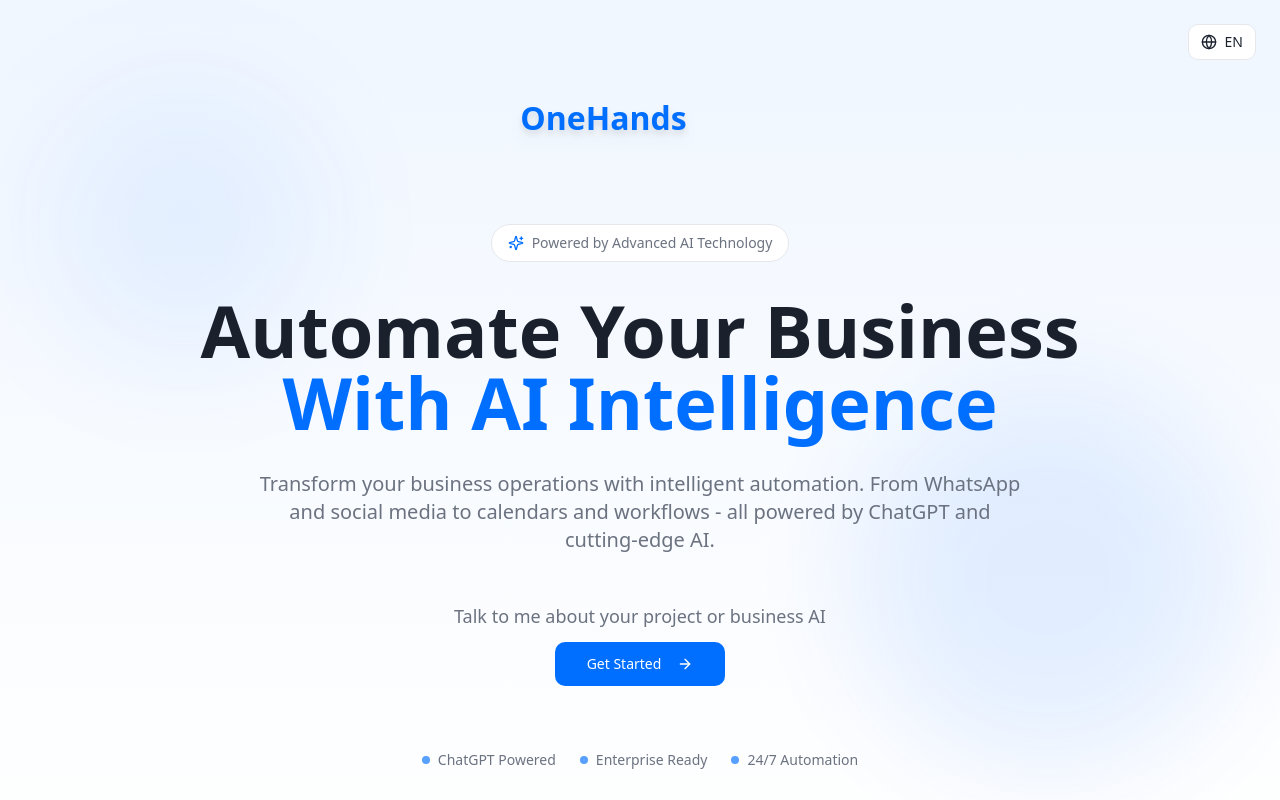
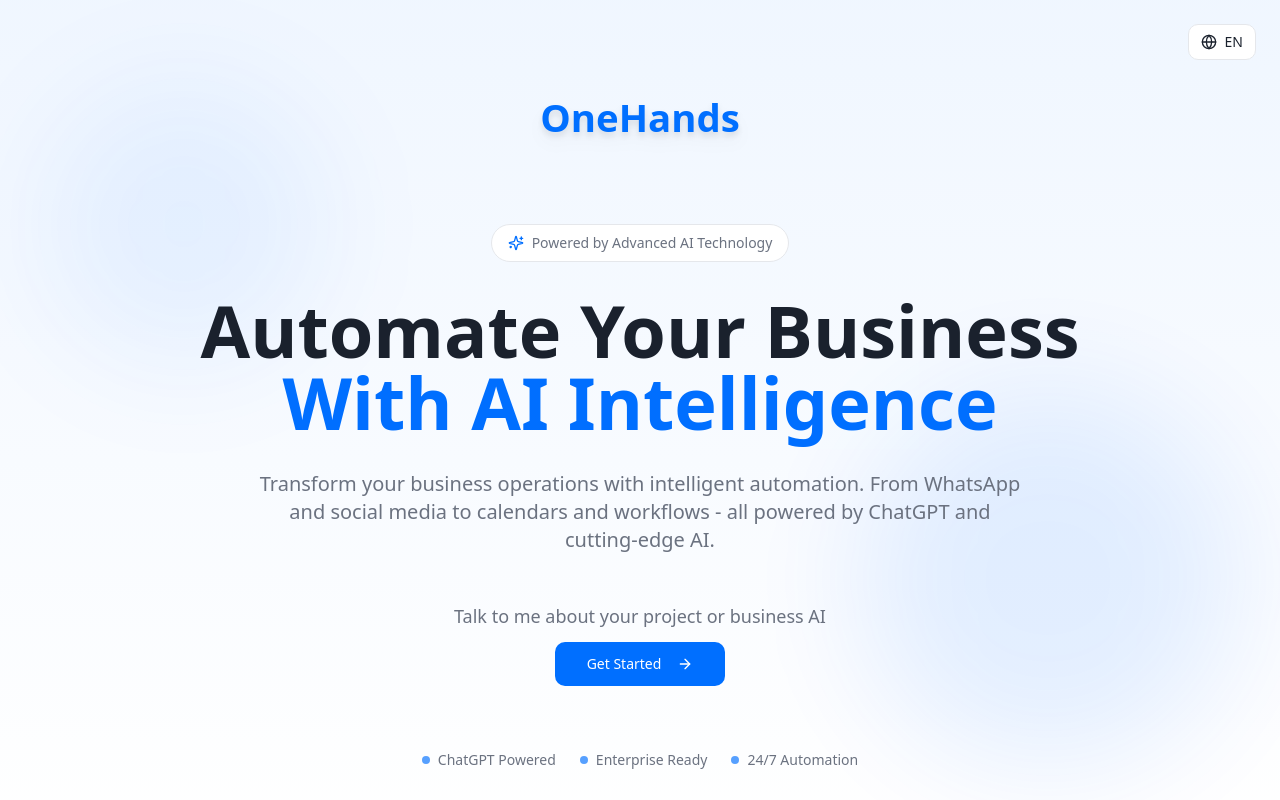
Before and after one commit to hanging360/onehands-ai-flow, a React (Vite) app: page / in a window 1280 px wide. Shown: the top 800 px of the page. Built offline with nearby package versions, Linux system fonts and the light colour scheme.

Commit message:
Center logo on page

```diff
--- a/src/components/OneHandsLogo.tsx
+++ b/src/components/OneHandsLogo.tsx
@@ -5,18 +5,19 @@ interface OneHandsLogoProps {
 export const OneHandsLogo = ({ className = "h-20" }: OneHandsLogoProps) => {
   return (
     <svg
-      viewBox="0 0 400 120"
+      viewBox="0 0 320 100"
       className={className}
       xmlns="http://www.w3.org/2000/svg"
     >
       {/* OneHands Text */}
       <text
-        x="20"
-        y="75"
+        x="160"
+        y="65"
         fontFamily="system-ui, -apple-system, sans-serif"
         fontSize="48"
         fontWeight="700"
         fill="hsl(214 100% 50%)"
+        textAnchor="middle"
       >
         OneHands
       </text>
```
